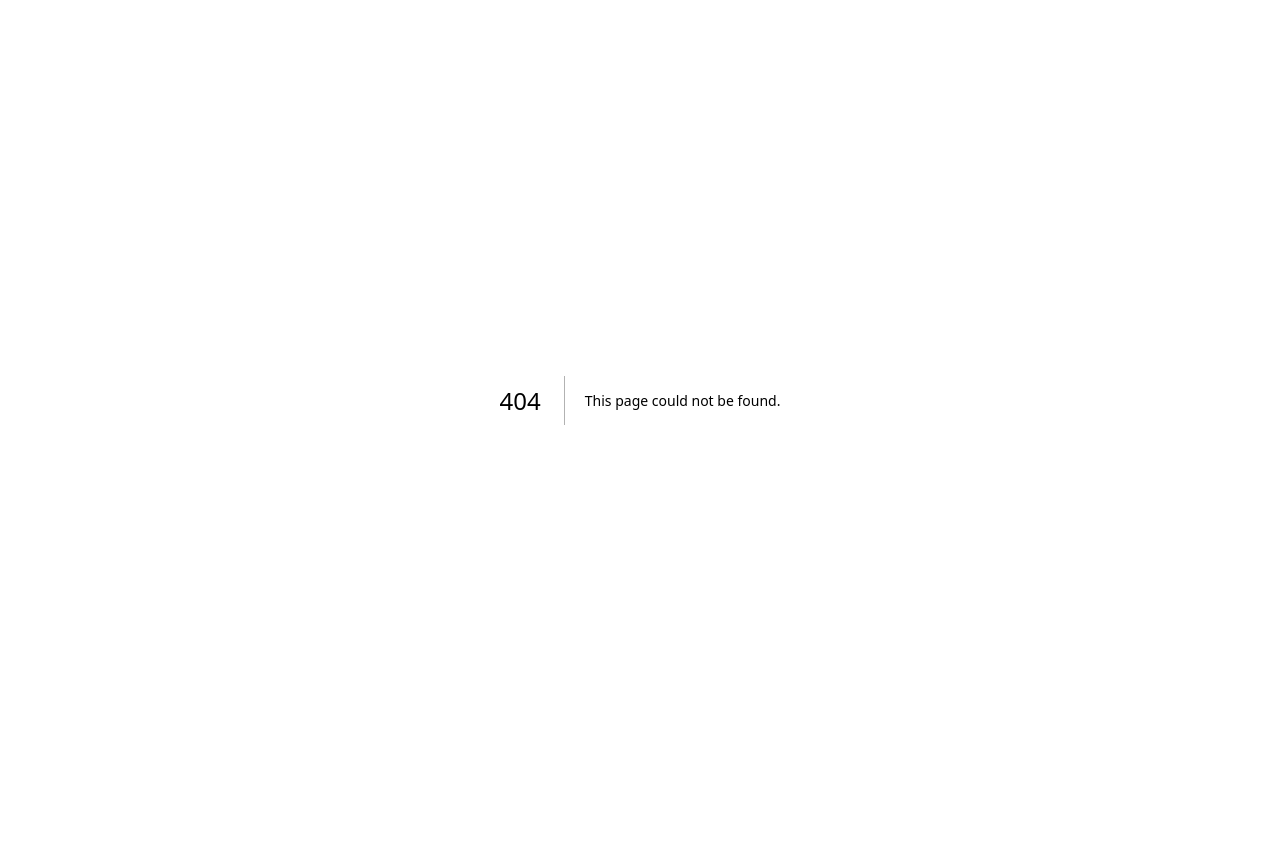
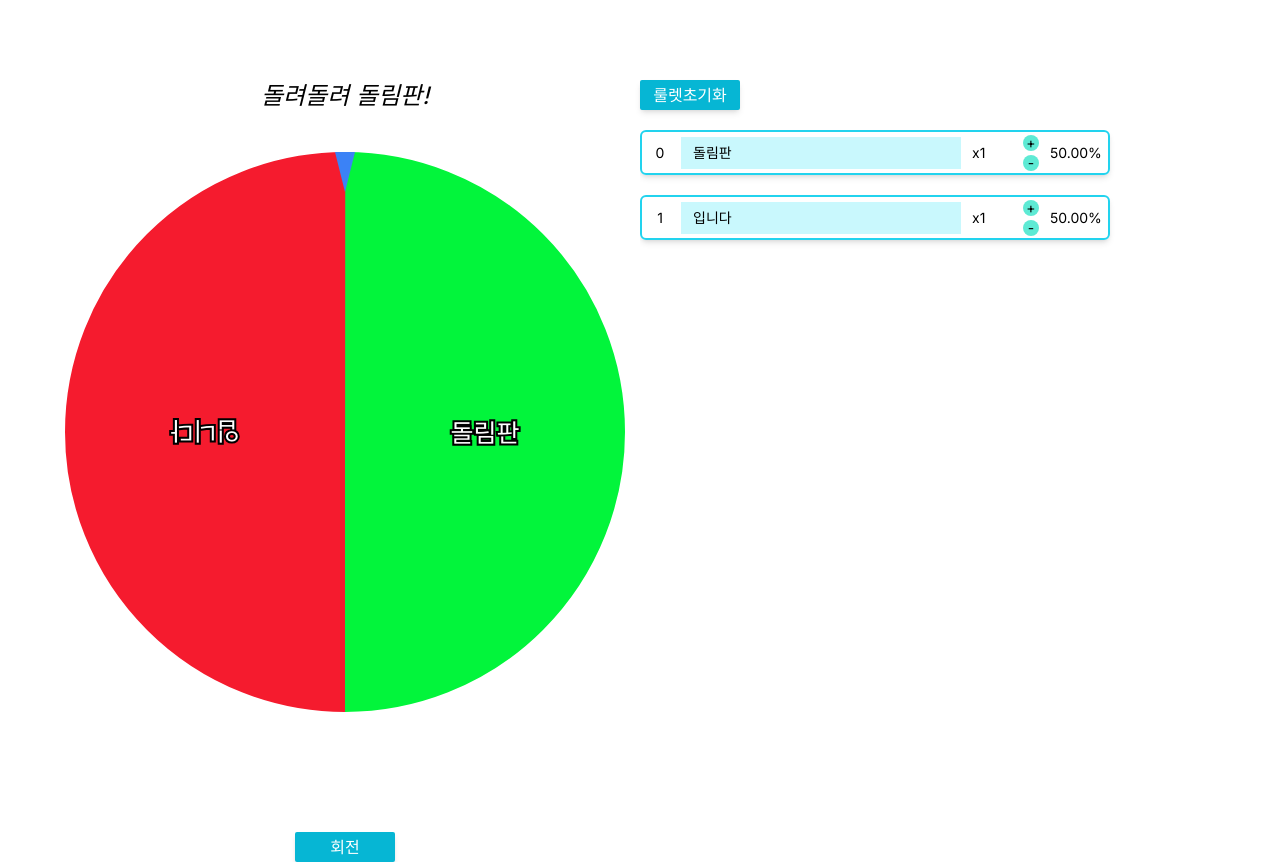
Before and after one commit to loevray/loevray-s-lab, a Next.js app: page /spin-wheel in a window 1280 px wide. Before the commit this address had no page. Before the commit the page ends 800 px from the top, so only its background shows below. Built offline with nearby package versions, Linux system fonts and the light colour scheme.

Commit message:
Refactor: add main page, change spin-wheel page

```diff
--- a/src/app/page.tsx
+++ b/src/app/page.tsx
@@ -1,54 +1,16 @@
-"use client";
-
 import { DEFAULT_VALUES } from "@/constants/SpinWheel";
-import SpinWheel from "./ui/main/SpinWheel";
-import SpinWheelTextList from "./ui/main/SpinWheelTextList";
-import Button from "./ui/main/Button";
+import SpinWheel from "./ui/spin-wheel/SpinWheel";
+import SpinWheelTextList from "./ui/spin-wheel/SpinWheelTextList";
+import Button from "./ui/common/Button";
 import useSpinWheel from "./hooks/useSpinWheel";
+import Link from "next/link";
 
 const Home = () => {
   //useSpinWheel?
-  const onStart = () => console.log("돌림판 시작");
-  const onStop = () => console.log("돌림판 멈춤");
-
-  const {
-    start,
-    stop,
-    quickStop,
-    isRotating,
-    spinWheelRef,
-    arrowRef,
-    winTextRef,
-  } = useSpinWheel({
-    onStart,
-    onStop,
-  });
 
   return (
-    <main className="w-screen h-screen flex items-center py-20">
-      <section className="pl-[50px] w-1/2 flex items-center flex-col gap-10 h-full">
-        <span ref={winTextRef} className="italic text-2xl">
-          돌려돌려 돌림판!
-        </span>
-        <SpinWheel
-          diameter={DEFAULT_VALUES.CIRCLE_DIAMETER} //지름은 무조건 4의 배수여야 함
-          spinWheelRef={spinWheelRef}
-          arrowRef={arrowRef}
-        />
-        <div className="w-[200px] flex justify-center pt-20">
-          {isRotating ? (
-            <div className="flex gap-2">
-              <Button onClick={stop} text="멈춤" />
-              <Button onClick={quickStop} text="바로 멈춤" />
-            </div>
-          ) : (
-            <Button onClick={start} text="회전" />
-          )}
-        </div>
-      </section>
-      <section className="w-1/2 h-full">
-        <SpinWheelTextList isLocked={isRotating} />
-      </section>
+    <main>
+      <Link href="/spin-wheel">룰렛으로 이동</Link>
     </main>
   );
 };
--- /dev/null
+++ b/src/app/spin-wheel/page.tsx
@@ -0,0 +1,55 @@
+"use client";
+
+import { DEFAULT_VALUES } from "@/constants/SpinWheel";
+import useSpinWheel from "../hooks/useSpinWheel";
+import SpinWheel from "../ui/spin-wheel/SpinWheel";
+import Button from "../ui/common/Button";
+import SpinWheelTextList from "../ui/spin-wheel/SpinWheelTextList";
+
+const Page = () => {
+  const onStart = () => console.log("돌림판 시작");
+  const onStop = () => console.log("돌림판 멈춤");
+
+  const {
+    start,
+    stop,
+    quickStop,
+    isRotating,
+    spinWheelRef,
+    arrowRef,
+    winTextRef,
+  } = useSpinWheel({
+    onStart,
+    onStop,
+  });
+
+  return (
+    <main className="w-screen h-screen flex items-center py-20">
+      <section className="pl-[50px] w-1/2 flex items-center flex-col gap-10 h-full">
+        <span ref={winTextRef} className="italic text-2xl">
+          돌려돌려 돌림판!
+        </span>
+        <SpinWheel
+          diameter={DEFAULT_VALUES.CIRCLE_DIAMETER} //지름은 무조건 4의 배수여야 함
+          spinWheelRef={spinWheelRef}
+          arrowRef={arrowRef}
+        />
+        <div className="w-[200px] flex justify-center pt-20">
+          {isRotating ? (
+            <div className="flex gap-2">
+              <Button onClick={stop} text="멈춤" />
+              <Button onClick={quickStop} text="바로 멈춤" />
+            </div>
+          ) : (
+            <Button onClick={start} text="회전" />
+          )}
+        </div>
+      </section>
+      <section className="w-1/2 h-full">
+        <SpinWheelTextList isLocked={isRotating} />
+      </section>
+    </main>
+  );
+};
+
+export default Page;
--- a/src/app/ui/main/EditableDiv.tsx
+++ b/src/app/ui/common/EditableDiv.tsx
@@ -1,5 +1,5 @@
 import { useEffect, useRef } from "react";
-import { KeyEventWithChangeEventType } from "./SpinWheelTextList";
+import { KeyEventWithChangeEventType } from "../spin-wheel/SpinWheelTextList";
 
 interface EdtiableDiv {
   text: string;
--- a/src/app/ui/main/SpinWheelTextItem.tsx
+++ b/src/app/ui/spin-wheel/SpinWheelTextItem.tsx
@@ -1,5 +1,5 @@
 import useHover from "@/app/hooks/useHover";
-import EditableDiv from "./EditableDiv";
+import EditableDiv from "../common/EditableDiv";
 import { KeyEventWithChangeEventType } from "./SpinWheelTextList";
 import { useRef } from "react";
 
--- a/src/app/ui/main/SpinWheelTextList.tsx
+++ b/src/app/ui/spin-wheel/SpinWheelTextList.tsx
@@ -1,5 +1,5 @@
 import useSpinwheelStore from "../../store/useSpinwheelStore";
-import Button from "./Button";
+import Button from "../common/Button";
 import SpinWheelTextItem from "./SpinWheelTextItem";
 import { DEFAULT_VALUES } from "@/constants/SpinWheel";
 
```
Also changed, not shown: src/app/ui/common/Button.tsx (renamed from src/app/ui/main/Button.tsx), src/app/ui/spin-wheel/SpinWheel.tsx (renamed from src/app/ui/main/SpinWheel.tsx), src/app/ui/spin-wheel/SpinWheelSector.tsx (renamed from src/app/ui/main/SpinWheelSector.tsx).
